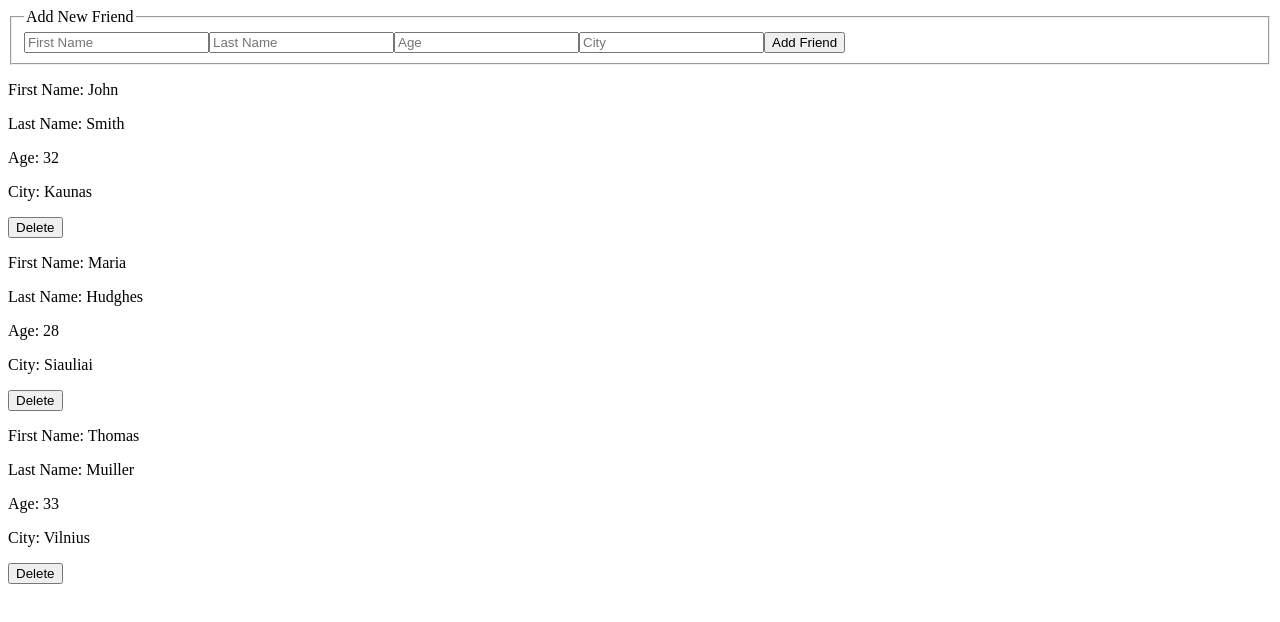
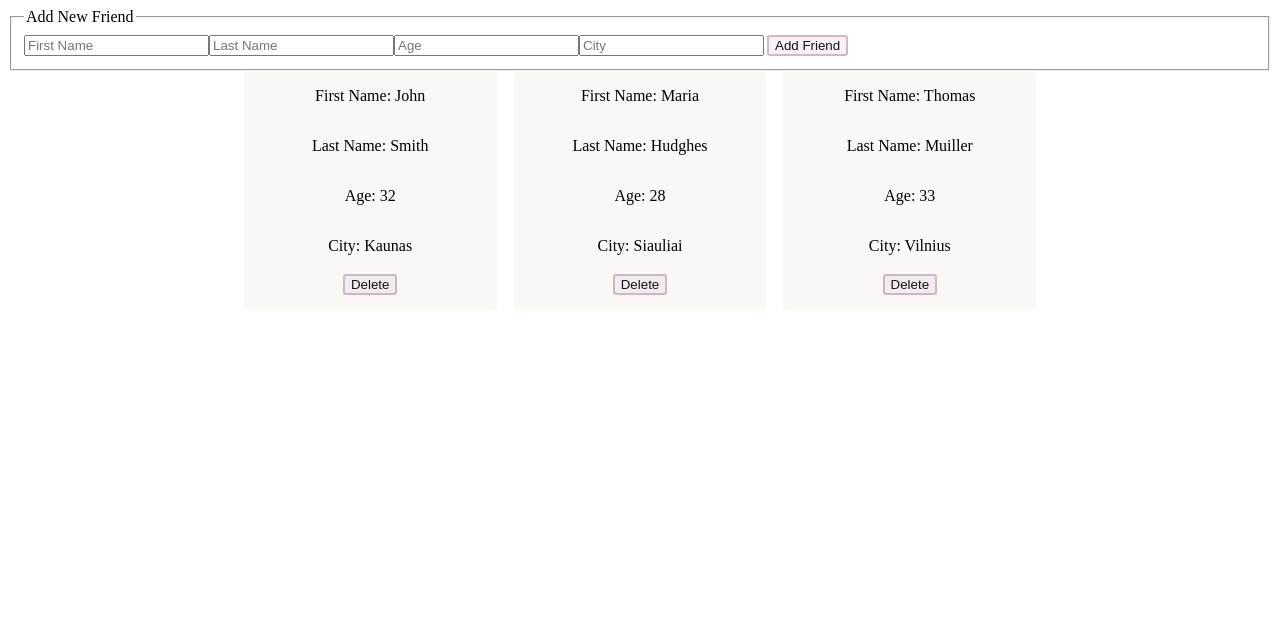
Before and after one commit to its-nikole/friend-list-app_react, a React (Create React App) app: page / in a window 1280 px wide. Shown: the top 622 px of the page. Built offline with nearby package versions, Linux system fonts and the light colour scheme.

Commit message:
sujungta

```diff
--- a/src/App.js
+++ b/src/App.js
@@ -1,13 +1,54 @@
-import { AddFriendForm } from "./AddFriendForm";
-import { FriendCard } from "./FriendCard";
+import React from "react";
 
+const friends = [
+  { firstName: "John", lastName: "Smith", age: 32, city: "Kaunas" },
+  { firstName: "Maria", lastName: "Hudghes", age: 28, city: "Siauliai" },
+  { firstName: "Thomas", lastName: "Muiller", age: 33, city: "Vilnius" },
+];
+
+const handleSubmit = (e) => {
+  e.preventDefault();
+  alert("Friend added to the list!");
+};
+
+function FriendCard() {
+  return friends.map((friend) => (
+    <div className="FriendCard">
+      <p>First Name: {friend.firstName}</p>
+      <p>Last Name: {friend.lastName}</p>
+      <p>Age: {friend.age}</p>
+      <p>City: {friend.city}</p>
+      <button>Delete</button>
+    </div>
+  ));
+}
 
 export function App() {
-    return (
-        <>
-        <AddFriendForm />
-        <FriendCard />
-
-        </>
-    )
+  return (
+    <>
+      <div class="wrapper">
+        <form onSubmit={handleSubmit}>
+          <fieldset>
+            <legend>Add New Friend</legend>
+            <input placeholder="First Name" />
+            <input placeholder="Last Name" />
+            <input placeholder="Age" />
+            <input placeholder="City" />
+            <button>Add Friend</button>
+          </fieldset>
+        </form>
+      </div>
+      <div class="friends-container">
+        {friends.map((friend) => (
+          <div className="FriendCard">
+            <p>First Name: {friend.firstName}</p>
+            <p>Last Name: {friend.lastName}</p>
+            <p>Age: {friend.age}</p>
+            <p>City: {friend.city}</p>
+            <button>Delete</button>
+          </div>
+        ))}
+      </div>
+    </>
+  );
 }
--- a/src/FriendCard.jsx
+++ /dev/null
@@ -1,22 +0,0 @@
-import React from "react";
-
-const friends = [
-    { firstName: "John", lastName: "Smith", age: 32, city: "Kaunas" },
-    { firstName: "Maria", lastName: "Hudghes", age: 28, city: "Siauliai" },
-    { firstName: "Thomas", lastName: "Muiller", age: 33, city: "Vilnius" },
-];
-
-
-export function FriendCard() {
-    return (
-        friends.map((friend) => (
-            <div className="FriendCard">
-                <p>First Name: {friend.firstName}</p>
-                <p>Last Name: {friend.lastName}</p>
-                <p>Age: {friend.age}</p>
-                <p>City: {friend.city}</p>
-                <button>Delete</button>
-            </div>
-        ))
-    );
-}
--- a/src/addFriendForm.jsx
+++ /dev/null
@@ -1,21 +0,0 @@
-import React from "react";
-
-export function AddFriendForm() {
-    function handleSubmit(e) {
-        e.preventDefault()
-        alert("Friend added to the list!")
-    }
-
-    return (
-        <form onSubmit={handleSubmit}>
-            <fieldset>
-                <legend>Add New Friend</legend>
-                <input placeholder="First Name" />
-                <input placeholder="Last Name" />
-                <input placeholder="Age" />
-                <input placeholder="City" />
-                <button>Add Friend</button>
-            </fieldset>
-        </form>
-    )
-}
--- a/src/index.css
+++ b/src/index.css
@@ -0,0 +1,24 @@
+.FriendCard {
+    display: flex;
+    flex-direction: column;
+    justify-content: center;
+    align-items: center;
+    width: 20%;
+    background-color: rgba(246, 241, 235, 0.513);
+    border-radius: 5px;
+    padding-bottom: 12px;
+}
+
+.friends-container {
+    display: flex;
+    justify-content: center;
+    gap: 17px;
+}
+
+button {
+    border: 2px solid rgba(167, 111, 145, 0.452);
+    border-radius: 3px;
+    background-color: rgba(207, 184, 210, 0.179);
+    color: rgb(29, 13, 24);
+    margin: 3px;
+}
```
